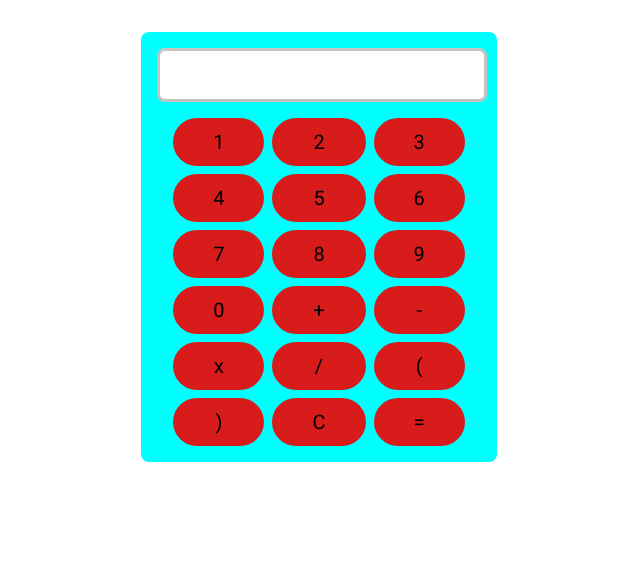
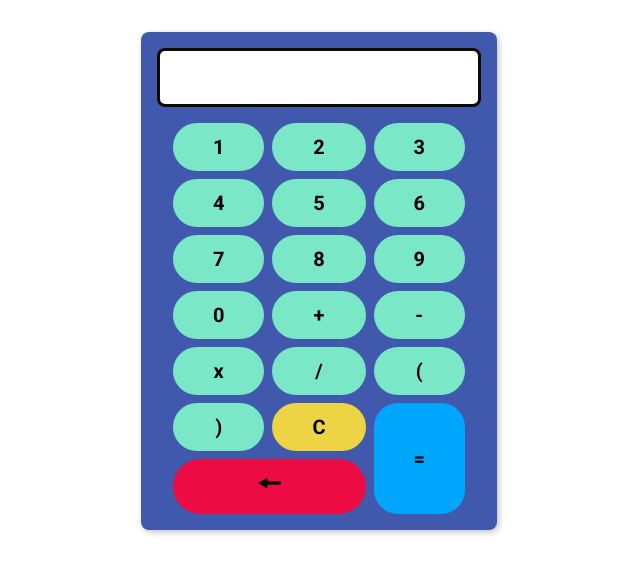
Before and after one commit to alexsonalmeida/calculadora, a plain HTML site: page dist/index.html in a window 1280 px wide. Shown: the whole page, without its empty margins (321-961 px from the left). Drawn offline with Linux system fonts and the light colour scheme.

Commit message:
fim do layout e adicao das funcoes clear e backspace

```diff
--- a/dist/index.html
+++ b/dist/index.html
@@ -1,5 +1,5 @@
 <!DOCTYPE html>
-<html lang="pt-br">
+<html lang="pt-br" onload="verificaCampo()">
 <head>
     <meta charset="UTF-8">
     <meta http-equiv="X-UA-Compatible" content="IE=edge">
@@ -13,24 +13,25 @@
             <section class="visor">
             </section>
             <section class="teclado">
-                <span class="digito">1</span>
-                <span class="digito">2</span>
-                <span class="digito">3</span>
-                <span class="digito">4</span>
-                <span class="digito">5</span>
-                <span class="digito">6</span>
-                <span class="digito">7</span>
-                <span class="digito">8</span>
-                <span class="digito">9</span>
-                <span class="digito">0</span>
-                <span class="sinal">+</span>
-                <span class="sinal">-</span>
-                <span class="sinal">x</span>
-                <span class="sinal">/</span>
-                <span>(</span>
-                <span>)</span>
-                <span>C</span>
-                <span>=</span>
+                <span class="digito" onclick="addElement(1)">1</span>
+                <span class="digito" onclick="addElement(2)">2</span>
+                <span class="digito" onclick="addElement(3)">3</span>
+                <span class="digito" onclick="addElement(4)">4</span>
+                <span class="digito" onclick="addElement(5)">5</span>
+                <span class="digito" onclick="addElement(6)">6</span>
+                <span class="digito" onclick="addElement(7)">7</span>
+                <span class="digito" onclick="addElement(8)">8</span>
+                <span class="digito" onclick="addElement(9)">9</span>
+                <span class="digito" onclick="addElement(0)">0</span>
+                <span class="sinal" onclick="addElement('+')">+</span>
+                <span class="sinal" onclick="addElement('-')">-</span>
+                <span class="sinal" onclick="addElement('x')">x</span>
+                <span class="sinal" onclick="addElement('/')">/</span>
+                <span onclick="addElement('(')">(</span>
+                <span onclick="addElement(')')">)</span>
+                <span class="arrow" onclick="limpaElemento()">🠔</span>
+                <span class="limpar" onclick="limpaVisor()">C</span>
+                <span class="igual">=</span>
             </section>
         </article>
     </main>
--- a/dist/js/index.js
+++ b/dist/js/index.js
@@ -1,2 +1,18 @@
 "use strict";
-console.log("funcionou");
+const visor = document.querySelector(".visor");
+let operadores = [];
+function addElement(element) {
+    operadores.push(element);
+    visor.innerHTML += `${element}`;
+}
+const limpaElemento = () => {
+    visor.innerHTML = "";
+    operadores.pop();
+    for (let op of operadores) {
+        visor.innerHTML += `${op}`;
+    }
+};
+const limpaVisor = () => {
+    visor.innerHTML = "";
+    operadores = [];
+};
--- a/dist/style/style.css
+++ b/dist/style/style.css
@@ -6,11 +6,12 @@ body {
 }
 
 span {
-    background-color: #d81b1b;
+    background-color: #7AE7C7;
     text-align: center;
     padding: 0.75rem 2.5rem;
     border-radius: 2rem;
     font-size: 1.25rem;
+    font-weight: bold;
 }
 
 main {
@@ -23,31 +24,48 @@ main {
     width: max-content;
     padding: 1rem;
     border-radius: 0.5rem;
-    background-color: #00ffff;
+    background-color: #4059AD;
+    box-shadow: #c2c2c2 2px 2px 6px;
 }
 
 .visor {
-    border: 0.2rem solid #c9c2c2;
+    display: flex;
+    justify-content: end;
+    align-items: flex-end;
+    border: 0.2rem solid #100B00;
     background-color: #ffffff;
-    height: 3rem;
-    width: 100%;
+    height: 2.5rem;
+    padding: 0.4rem;
+    font-size: 1.4rem;
     border-radius: 0.5rem;
     margin-bottom: 1rem;
 }
 
 .teclado {
-    /* width: 100%; */
     display: grid;
     grid-template-columns: auto auto auto;
     gap: 0.5rem;
     margin: 0rem 1rem;
 }
 
-/* .digito {
-    padding: 0.5rem 0rem;
-    border-radius: 1rem;
+.arrow {
+    font-size: 1.7rem;
+    padding: 0.3rem 2rem;
+    background-color: #EC0B43;
+    grid-column: 1 / 3;
+    grid-row: 7;
 }
 
-.sinal {
-    padding: 0.5rem 0rem;
-} */
+.limpar {
+    background-color: #ECD444;
+
+}
+
+.igual {
+   background-color: #00A6FB;
+   display: flex;
+   align-items: center;
+   border-radius: 1.5rem;
+   grid-column: 3;
+   grid-row: 6 / 8;
+}
```
Also changed, not shown: 1 other file.
